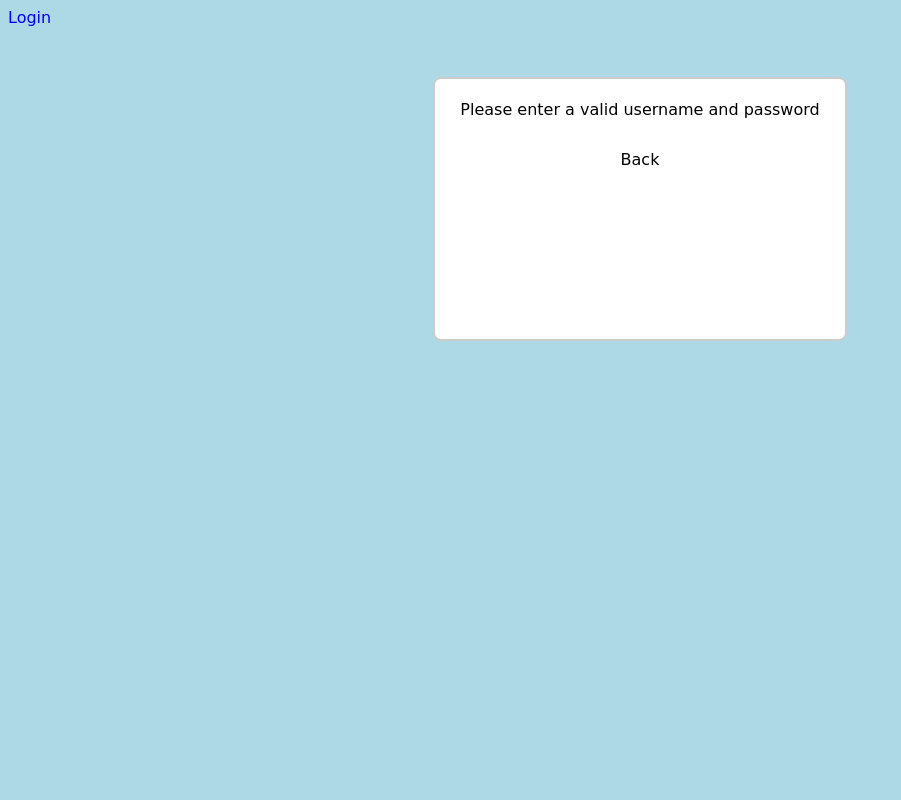
After one commit to Godron629/school-project, a PHP site: page /php/login_submit.php in a window 1280 px wide. The commit adds this page. Shown: the whole page, without its empty margins (0-901 px from the left). Run offline with PHP 8.4, Linux system fonts and the light colour scheme.

Commit message:
Add login and user creation

```diff
--- a/css/stylesheet.css
+++ b/css/stylesheet.css
@@ -35,6 +35,10 @@ a {
 
 a:hover {
 	text-decoration: underline;
+}
+
+.centerAlign {
+	text-align: center;
 }
 
 /*Navigation*/
@@ -202,6 +206,12 @@ input[type='checkbox'] {
 	font-weight: bold;
 }
 
+.loginButtons input, button {
+	margin: 0px 0px;
+	padding: 5px 10px;
+	font-weight: bold;
+}
+
 
 
 /*Update Volunteer Page */
@@ -236,4 +246,17 @@ input[type='checkbox'] {
 	margin: 0 auto;
 	background-color: white;
 	border-radius: 8px;
+	border: 2px solid #CCC;
 }
+
+a.loginButton {
+    -webkit-appearance: button;
+    -moz-appearance: button;
+    appearance: button;
+
+    margin: 10px 10px;
+	padding: 5px 10px;
+
+    text-decoration: none;
+    color: initial;
+}
--- a/index.html
+++ b/index.html
@@ -7,9 +7,12 @@
 
 <h1>Foodbank Pages</h1>
 
-<p><a href="#">Admin Login</a></p>
+<p><a href="php/login.php">Admin Login</a></p>
+<p><a href="php/addUser.php">Add Admin User</a></p>
 <p><a href="php/newVolunteer.php">New Volunteer</a></p>
 <p><a href="php/updateVolunteer.php">Update Volunteer</a></p>
+<p><a href="php/logout.php">Logout</a></p>
+<p><a href="#">Help</a></p>
 
 <small>Kodiak Softworks 2017</small>
 
--- /dev/null
+++ b/php/login_submit.php
@@ -0,0 +1,105 @@
+<?php
+
+session_start();
+
+if(isset( $_SESSION['user_id'] )) {
+    $message = 'Users is already logged in';
+}
+
+if(!isset( $_POST['username'], $_POST['password'])) {
+    $message = 'Please enter a valid username and password';
+}
+
+elseif (strlen( $_POST['username']) > 20 || strlen($_POST['username']) < 2) {
+    $message = 'Incorrect Length for Username';
+}
+
+elseif (strlen( $_POST['password']) > 20 || strlen($_POST['password']) < 4) {
+    $message = 'Incorrect Length for Password';
+}
+
+elseif (ctype_alnum($_POST['username']) != true) {
+
+    $message = "Username must be alpha numeric";
+}
+
+elseif (ctype_alnum($_POST['password']) != true) {
+
+        $message = "Password must be alpha numeric";
+} else {
+
+    $username = filter_var($_POST['username'], FILTER_SANITIZE_STRING);
+    $password = filter_var($_POST['password'], FILTER_SANITIZE_STRING);
+
+    $password = sha1($password);
+
+    $mysql_hostname = 'localhost';
+
+    $mysql_username = 'root';
+
+    $mysql_password = '';
+
+    $mysql_dbname = 'foodbank';
+
+    try {
+        $dbh = new PDO("mysql:host=$mysql_hostname;dbname=$mysql_dbname", $mysql_username, $mysql_password);
+
+        $dbh->setAttribute(PDO::ATTR_ERRMODE, PDO::ERRMODE_EXCEPTION);
+
+        $stmt = $dbh->prepare("SELECT user_id, username, password FROM users
+                    WHERE username = :username AND password = :password");
+
+        $stmt->bindParam(':username', $username, PDO::PARAM_STR);
+        $stmt->bindParam(':password', $password, PDO::PARAM_STR, 40);
+
+        $stmt->execute();
+
+        $user_id = $stmt->fetchColumn();
+
+        if($user_id == false) {
+                $message = 'Login Failed';
+        } else {
+                $_SESSION['user_id'] = $user_id;
+                $message = 'You are now logged in';
+        }
+    }
+
+    catch(Exception $e) {
+        var_dump($e);
+        $message = 'We are unable to process your request. Please try again later';
+    }
+}
+?>
+
+<html>
+<head>
+    <title>Admin Login Submit</title>
+    <link rel="stylesheet" type="text/css" href="../css/stylesheet.css">
+    <script>
+        function goBack() {
+            window.history.back();
+        }
+    </script>
+</head>
+<body>
+    <a href="login.php">Login</a>
+    <div id="loginBox" class="container centerAlign">
+        <?php
+
+        if($message === "You are now logged in") {
+            echo '<p>' . $message . '</p>
+            <a href="addUser.php" class="loginButton">Add New User</a>
+            <a href="newVolunteer.php" class="loginButton">Go to Admin Site</a>
+            ';
+
+        } else {
+            echo '
+            <p> ' . $message . '</p>
+            <a href="#" onclick="goBack()" class="loginButton">Back</a>
+            ';
+        }
+
+        ?>
+    </div>
+</body>
+</html>
```
Also changed, not shown: php/addUser.php (added, +43 -0 lines), php/addUser_submit.php (added, +104 -0 lines), php/login.php (added, +37 -0 lines), php/loginRequired.php (added, +21 -0 lines), php/logout.php (added, +23 -0 lines), php/newVolunteer.php (+10 -1 lines), php/updateVolunteer.php (+10 -1 lines), 1 other file.
